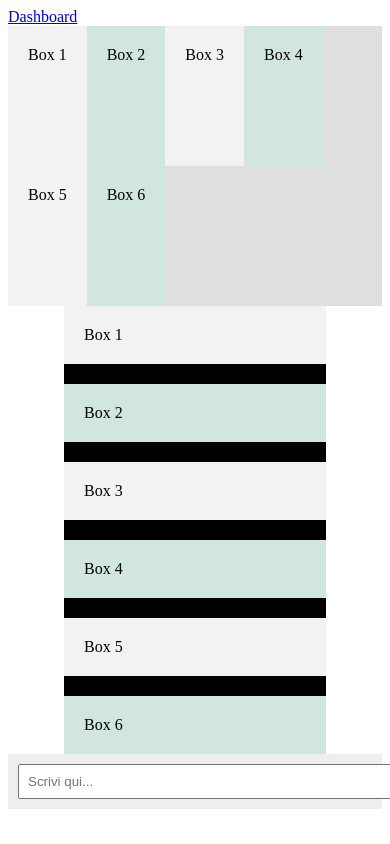
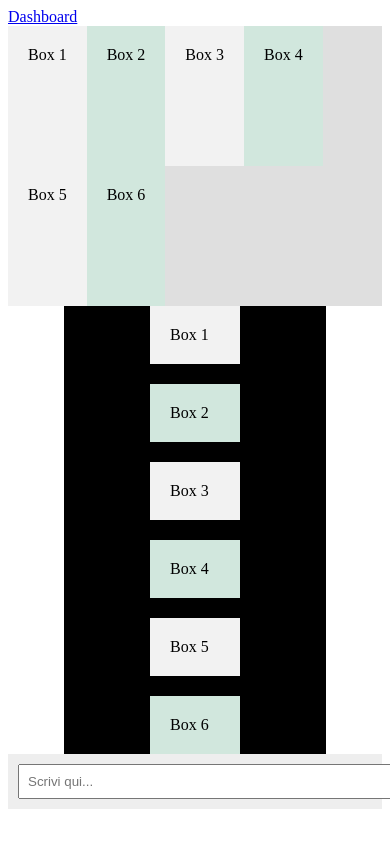
Before and after one commit to Marco-Bonito/book-generator, a website with bundled scripts: page frontend/src/index.html in a window 390 px wide. Built offline with nearby package versions, Linux system fonts and the light colour scheme.

Commit message:
Dashboard resizing

```diff
--- a/frontend/src/pages/dashboard.js
+++ b/frontend/src/pages/dashboard.js
@@ -20,8 +20,11 @@ class DashboardPage extends BasePage {
   }
 
  async setMainContent() {
-    // Esempio di griglia 5x2 con colori alternati
-    let grid = `<div style="display: grid; gap: 20px;">`;
+  let grid = `<div class="grid-container" style="display: grid;
+                                                    gap: 20px; /* Add some spacing between grid items */
+                                                    justify-items: center; /* Center items within their grid cells */
+                                                    align-items: stretch;">`; // Make items stretch to fill their height
+
   const colors = ["#f2f2f2", "#d1e7dd"];
   for (let i = 0; i < 6; i++) {
     grid += `<div class="card_book" style="padding: 20px; background: ${
--- a/frontend/src/styles/dashboard.css
+++ b/frontend/src/styles/dashboard.css
@@ -14,6 +14,6 @@
 
 .card_book {
   display: flex;
-  content: "fit-content";
+  width: 50px;
   height: auto;
 }
--- a/frontend/src/styles/global.css
+++ b/frontend/src/styles/global.css
@@ -60,26 +60,31 @@ html, body {
     padding: 10px;
 }
 
-@media screen and(max-width: 768px){
-    div.grid{
+.grid-container {
+  /* Default for larger screens or a baseline */
+  grid-template-columns: repeat(5, 1fr); /* Example default */
+}
+
+@media screen and (max-width: 768px) {
+  .grid-container {
     grid-template-columns: repeat(1, 1fr);
   }
 }
 
-@media screen and(max-width: 992px){
-    div.grid{
+@media screen and (max-width: 992px) {
+  .grid-container {
     grid-template-columns: repeat(2, 1fr);
   }
 }
 
-@media screen and(max-width: 1100px){
-    div.grid{
+@media screen and (max-width: 1100px) {
+  .grid-container {
     grid-template-columns: repeat(3, 1fr);
   }
 }
 
-@media screen and(max-width: 1240px){
-    div.grid{
+@media screen and (max-width: 1240px) {
+  .grid-container {
     grid-template-columns: repeat(4, 1fr);
   }
 }
```
Lines whose indentation alone changed are shown as unchanged.
